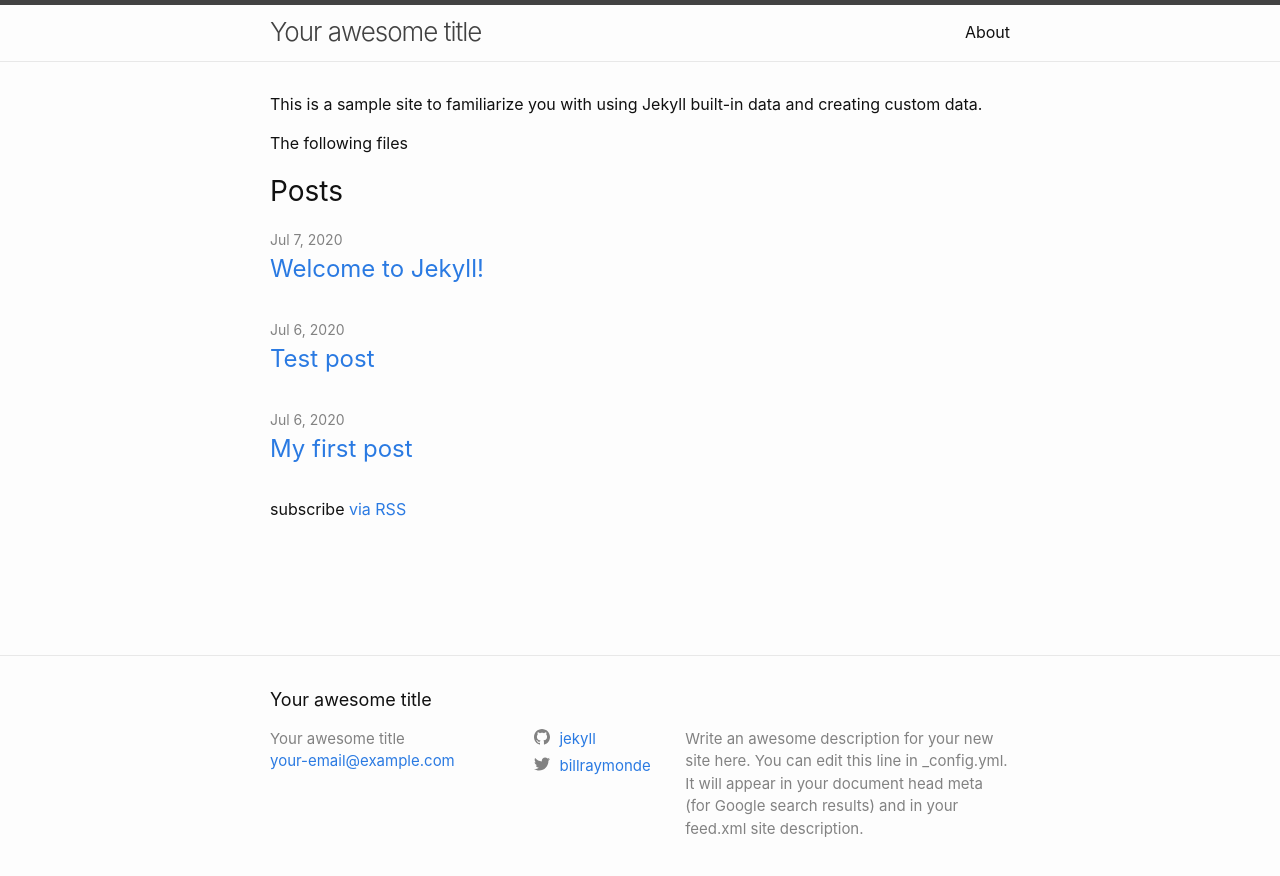
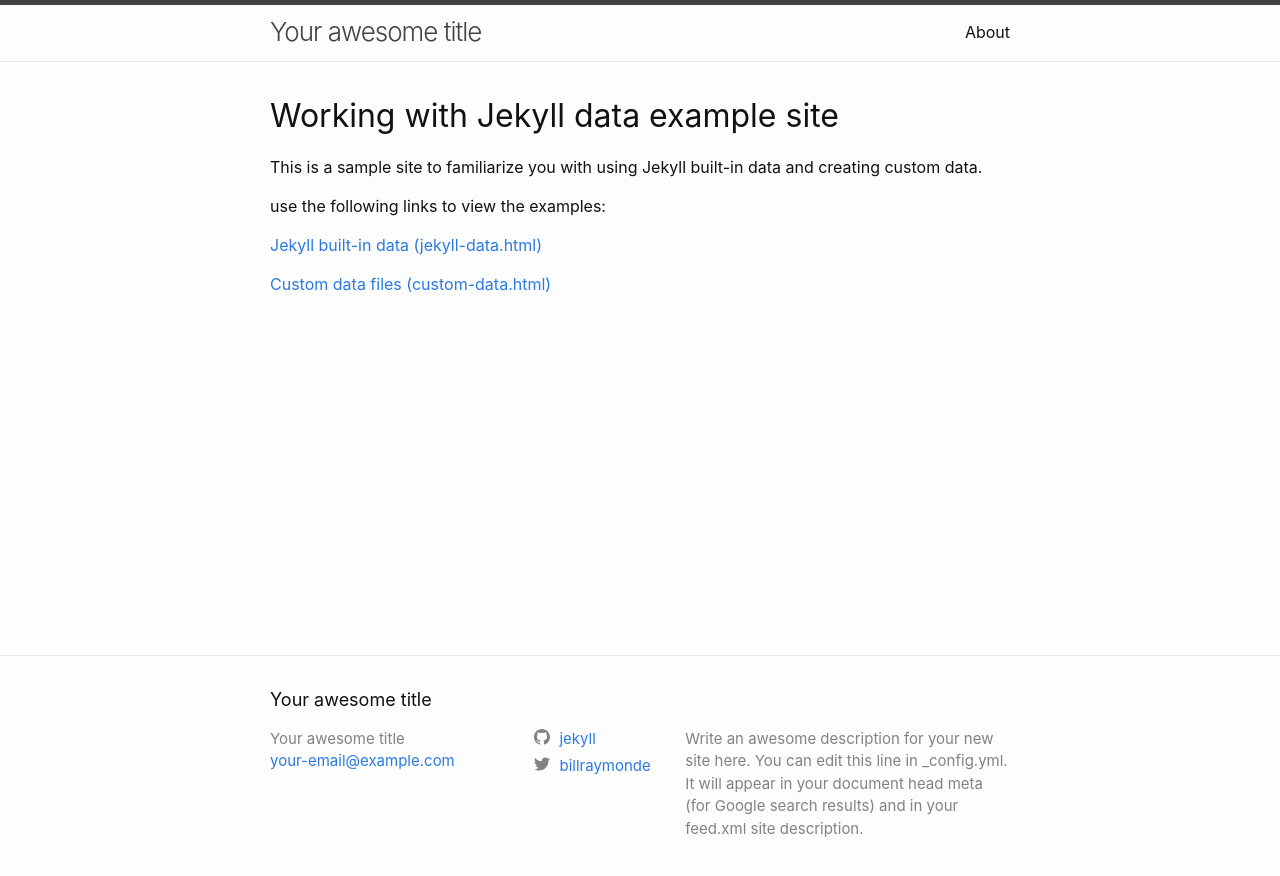
Before and after one commit to JackieGable/jekyll-data-example, a Jekyll site: the page built from index.markdown, in a window 1280 px wide. Shown: the top 876 px of the page. Built offline with Jekyll 4.4.1, drawn with Linux system fonts in a browser that asks for light colours.

```diff
--- a/_config.yml
+++ b/_config.yml
@@ -24,8 +24,8 @@ description: >- # this means to ignore newlines until "baseurl:"
   Write an awesome description for your new site here. You can edit this
   line in _config.yml. It will appear in your document head meta (for
   Google search results) and in your feed.xml site description.
-baseurl: "" # the subpath of your site, e.g. /blog
-url: "" # the base hostname & protocol for your site, e.g. http://example.com
+baseurl: "/jekyll-data-example" # the subpath of your site, e.g. /blog
+url: "https://billraymond.github.io" # the base hostname & protocol for your site, e.g. http://example.com
 twitter_username: billraymonde
 github_username:  jekyll
 
--- a/custom-data.html
+++ b/custom-data.html
@@ -8,6 +8,7 @@
     <title>Document</title>
 </head>
 <body>
+    <a href="index.html">< Back to home</a>
     <h1>Using Jekyll Custom Data</h1>
     <h2>CSV</h2>
     {% for nav in site.data.navs %}
--- a/index.markdown
+++ b/index.markdown
@@ -2,8 +2,13 @@
 # Feel free to add content and custom Front Matter to this file.
 # To modify the layout, see https://jekyllrb.com/docs/themes/#overriding-theme-defaults
 
-layout: home
+layout: default
 ---
+# Working with Jekyll data example site
 This is a sample site to familiarize you with using Jekyll built-in data and creating custom data.
 
-The following files
+use the following links to view the examples:
+
+[Jekyll built-in data (jekyll-data.html)](jekyll-data.html)
+
+[Custom data files (custom-data.html)](custom-data.html)
--- a/jekyll-data.html
+++ b/jekyll-data.html
@@ -8,6 +8,7 @@
     <title>Document</title>
 </head>
 <body>
+    <a href="index.html">< Back to home</a>
     <h1>Using Jekyll Data</h1>
     <h2>Post data</h2>
     {% for post in site.posts %}
```
Also changed, not shown: README.md, 10 other files.
